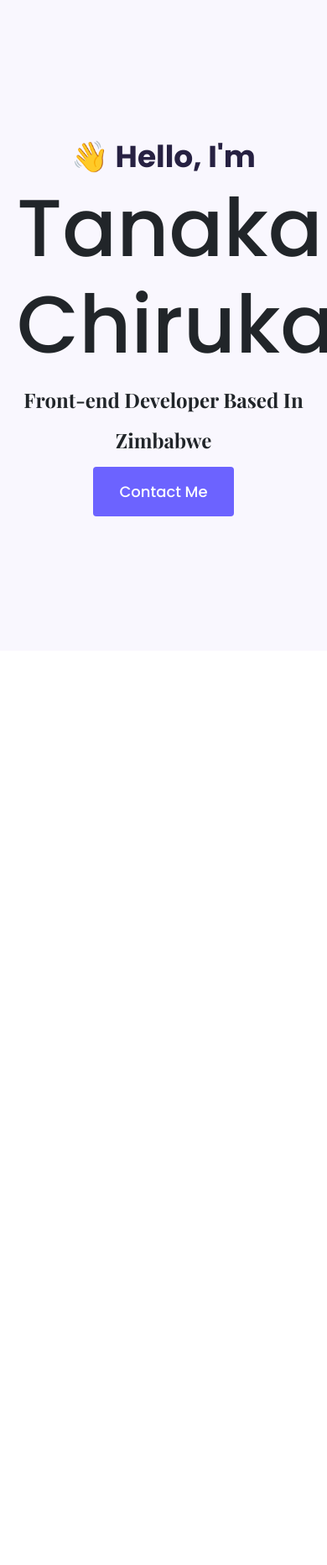
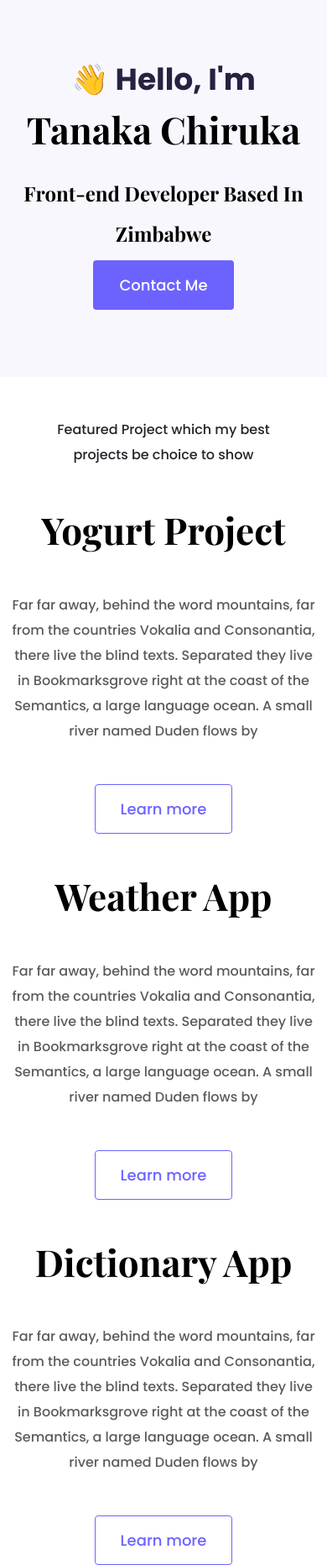
Before and after one commit to chirukaa/Portifolio-Project, a plain HTML site: page index.html in a window 390 px wide. Shown: the whole page at 84% size. Before the commit the page ends 844 px from the top, so only its background shows below. Drawn offline with nearby package versions, Linux system fonts and the light colour scheme.

Commit message:
created home content

```diff
--- a/index.html
+++ b/index.html
@@ -30,6 +30,63 @@
        </a>
     </div>
     </div>
+
+    <p class="text-center m-5">
+        Featured Project which my best projects be choice to show
+    </p>
+    <div class="container">
+        <div class="row mb-5">
+          <div class="col d-none d-lg-block">
+            <img src="images/yogurt.png" class="img-fluid" alt="">
+          </div>
+          <div class="col">
+            <div class="project-desciption">
+              <h2 class="mb-5">Yogurt Project</h2>
+              <p class="mb-5 text-muted">
+                Far far away, behind the word mountains, far from the countries
+                Vokalia and Consonantia, there live the blind texts. Separated
+                they live in Bookmarksgrove right at the coast of the Semantics, a
+                large language ocean. A small river named Duden flows by
+              </p>
+              <a href="" class="btn btn-branding-outline"> Learn more </a>
+            </div>
+          </div>
+        </div>
+        <div class="row mb-5">
+          <div class="col">
+            <div class="project-desciption">
+              <h2 class="mb-5">Weather App</h2>
+              <p class="mb-5 text-muted">
+                Far far away, behind the word mountains, far from the countries
+                Vokalia and Consonantia, there live the blind texts. Separated
+                they live in Bookmarksgrove right at the coast of the Semantics, a
+                large language ocean. A small river named Duden flows by
+              </p>
+              <a href="" class="btn btn-branding-outline"> Learn more </a>
+            </div>
+          </div>
+          <div class="col d-none d-lg-block">
+            <img src="images/weather.png" class="img-fluid" alt="">
+          </div>
+        </div>
+        <div class="row">
+          <div class="col d-none d-lg-block">
+            <img src="images/dictionary.png" class="img-fluid" alt="">
+          </div>
+          <div class="col">
+            <div class="project-desciption">
+              <h2 class="mb-5">Dictionary App</h2>
+              <p class="mb-5 text-muted">
+                Far far away, behind the word mountains, far from the countries
+                Vokalia and Consonantia, there live the blind texts. Separated
+                they live in Bookmarksgrove right at the coast of the Semantics, a
+                large language ocean. A small river named Duden flows by
+              </p>
+              <a href="" class="btn btn-branding-outline"> Learn more </a>
+            </div>
+          </div>
+        </div>
+      </div>
 </body>
 
 </html>
--- a/style.css
+++ b/style.css
@@ -45,3 +45,50 @@ h1 {
     line-height: 27px;
     padding: 15px 30px;
 }
+
+.btn-branding-outline {
+    color: var(--branding-color);
+    border: 1px solid var(--branding-color);
+    border-radius: 4px;
+    font-size: 18px;
+    line-height: 27px;
+    padding: 15px 30px;
+}
+
+
+
+@media (max-width: 900px) {
+    h2 {
+        font-size: 44px;
+    }
+
+    .project-desciption {
+        padding: 0;
+        text-align: center;
+    }
+
+    .hero {
+        padding: 80px 20px;
+    }
+
+    h1 {
+        font-size: 44px;
+        line-height: 2;
+    }
+}
+
+
+
+h1, h2, h3, h4, h5, h6 {
+    color: black;
+    font-family: var(--heading-font-family);
+    font-weight: bold;
+}
+
+
+
+p {
+    font-weight: normal;
+    font-size: 16px;
+    line-height: 30px;
+}
```
Also changed, not shown: images/dictionary.png (added), images/weather.png (added), images/yogurt.png (added).
